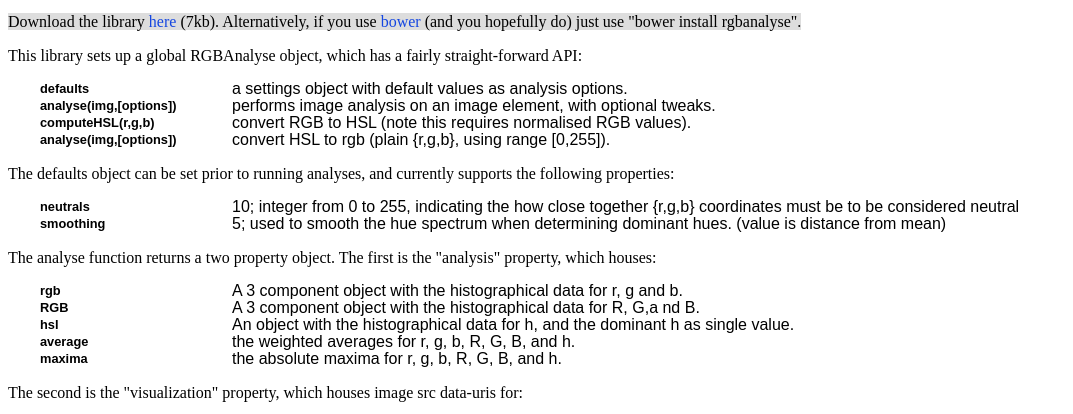
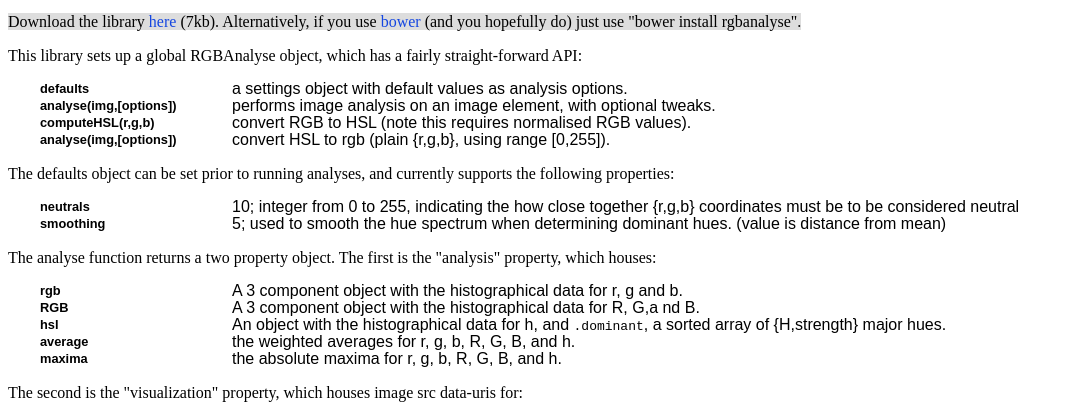
Before and after one commit to Pomax/RGBAnalyse, a website: page index.html in a window 1280 px wide. Shown: the part 101-515 px from the top of the page, without its empty margins (0-1073 px from the left). Drawn offline with Linux system fonts and the light colour scheme.

Commit message:
major hues rather than dominant hue

```diff
--- a/index.html
+++ b/index.html
@@ -118,7 +118,7 @@
     <dl>
       <dt>rgb</dt><dd>A 3 component object with the histographical data for r, g and b.</dd>
       <dt>RGB</dt><dd>A 3 component object with the histographical data for R, G,a nd B.</dd>
-      <dt>hsl</dt><dd>An object with the histographical data for h, and the dominant h as single value.</dd>
+      <dt>hsl</dt><dd>An object with the histographical data for h, and <code>.dominant</code>, a sorted array of {H,strength} major hues.</dd>
       <dt>average</dt><dd>the weighted averages for r, g, b, R, G, B, and h.</dd>
       <dt>maxima</dt><dd>the absolute maxima for r, g, b, R, G, B, and h.</dd>
     </dl>
```
